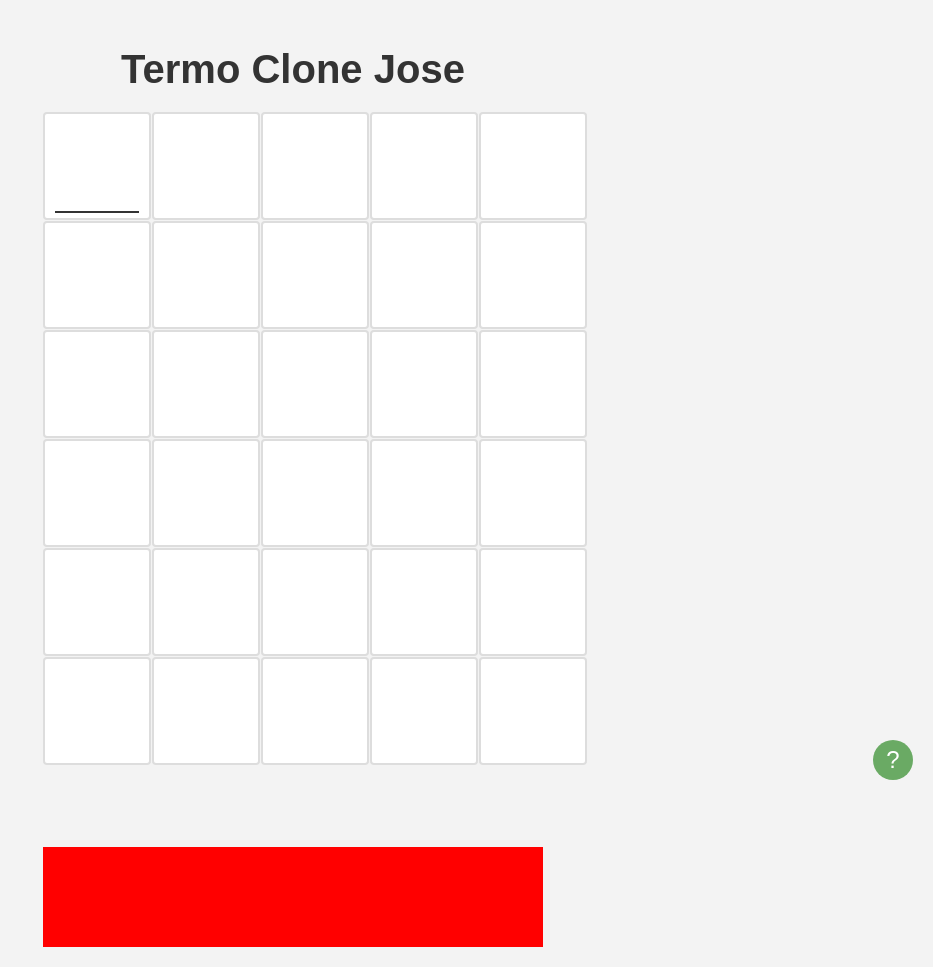
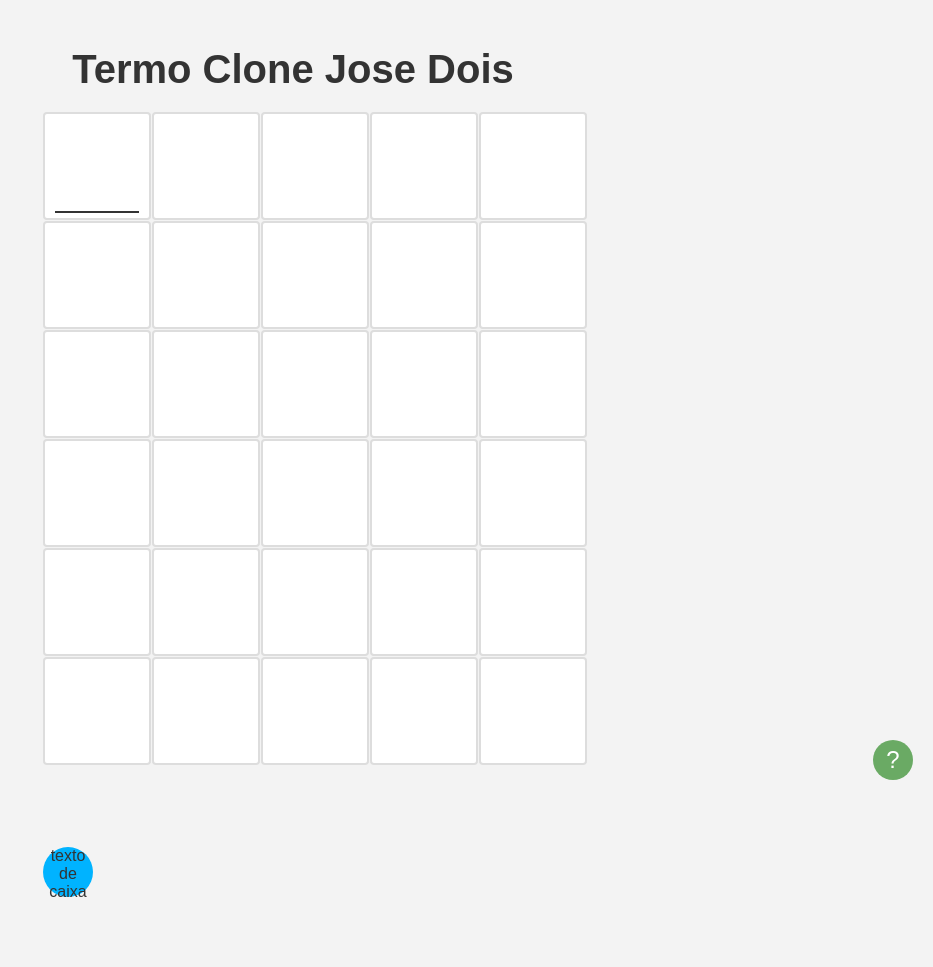
Before and after one commit to jvleonardi/termo-clone-jose, a plain HTML site: page index.html in a window 1280 px wide. Shown: the whole page, without its empty margins (347-1280 px from the left). After the commit the page ends 917 px from the top, so only its background shows below. Drawn offline with Linux system fonts and the light colour scheme.

Commit message:
Add files via upload

```diff
--- a/index.html
+++ b/index.html
@@ -10,7 +10,7 @@
 
 <body>
     <div class="container">
-        <h1>Termo Clone Jose</h1>
+        <h1>Termo Clone Jose Dois</h1>
 
         <div class="game-container">
             <div id="board" class="board"></div>
@@ -59,10 +59,9 @@
         </div>
 
         <div class="caixa-dicas">
-
+            <p class="!">texto de caixa</p>
         </div>
     </div>
-
 
 
     <script src="script.js"></script>
--- a/styles.css
+++ b/styles.css
@@ -228,7 +228,12 @@ h1 {
 /*CSS DO JOSÉ*/
 
 .caixa-dicas{
-    background: red;
-    width: 100%;
-    height: 100px;
+    background: #00b3ff;
+    width: 10%;
+    height: 50px;
+    border-radius: 50px;
 }
+
+.texto-da-caixa{
+    color: #fff;
+}
```
